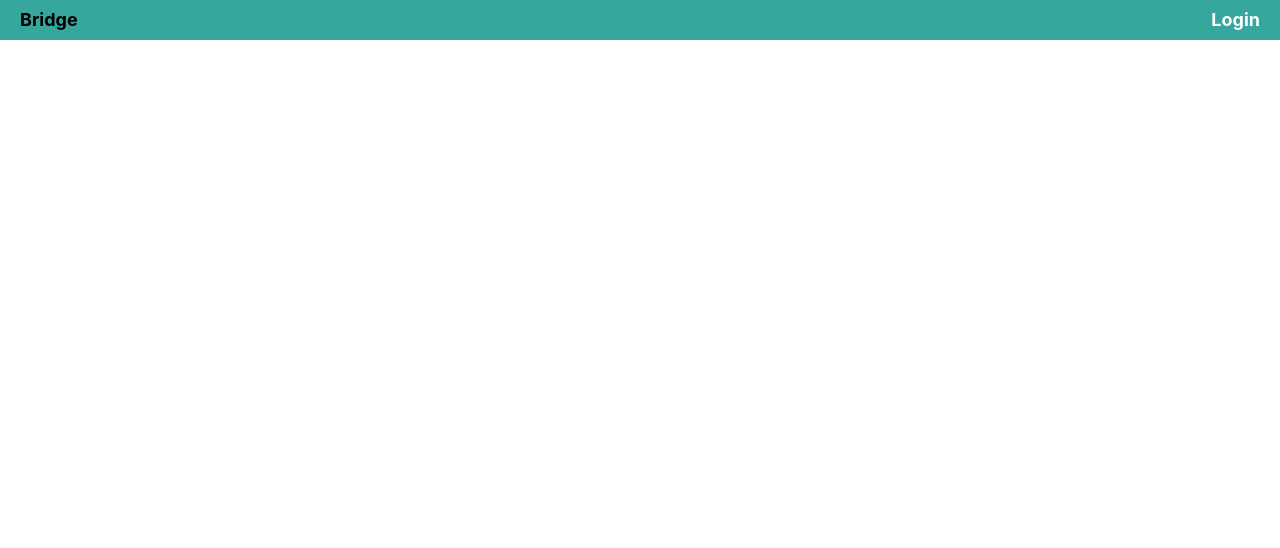
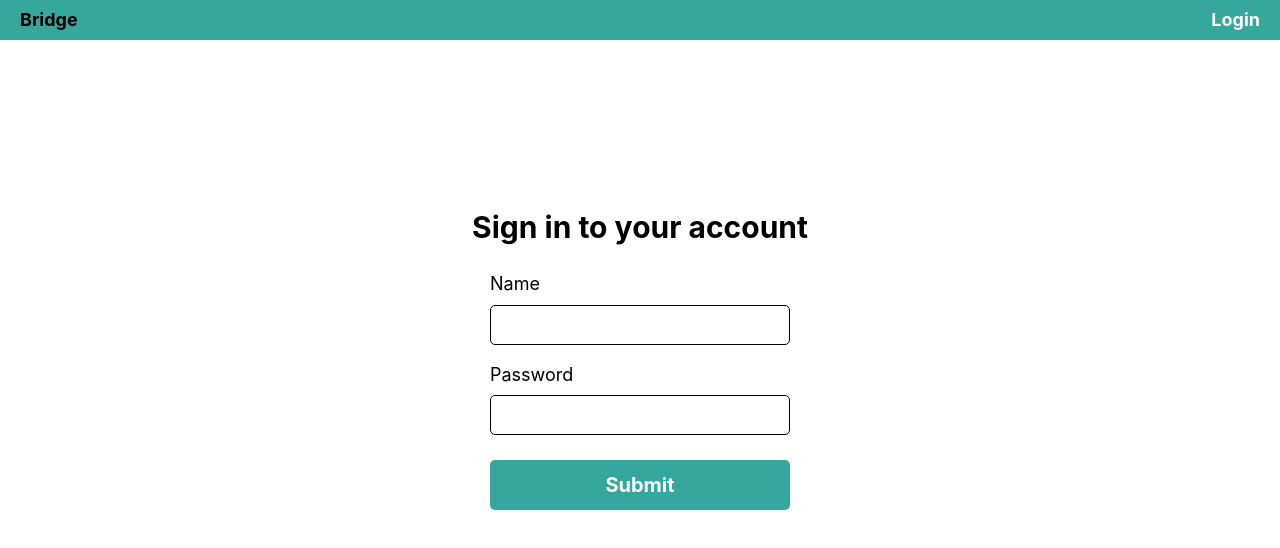
Before and after one commit to Nipponsuki/assignment-bridge-game-react, a React (Create React App) app: page /login in a window 1280 px wide. Shown: the top 548 px of the page. Built offline with nearby package versions, Linux system fonts and the light colour scheme.

Commit message:
add loginpage

```diff
--- a/src/components/Balance/Balance.tsx
+++ b/src/components/Balance/Balance.tsx
@@ -3,7 +3,6 @@ import useGameStore from 'stores/game';
 import styled from 'styled-components';
 
 const StyledBalance = styled.div`
-    width: 100%;
     background: #d0e1f9;
     color: #000000;
     padding: 1rem 2rem;
--- a/src/components/GameState/GameState.tsx
+++ b/src/components/GameInfo/GameInfo.tsx
@@ -46,7 +46,7 @@ const GAME_STATES = {
     isStarted: <InitialState />,
 };
 
-const StyledGameState = styled.div`
+const StyledGameInfo = styled.div`
     display: flex;
     flex-flow: column nowrap;
     align-items: center;
@@ -63,9 +63,9 @@ const StyledGameState = styled.div`
     }
 `;
 
-const GameState: React.FC = () => {
+const GameInfo: React.FC = () => {
     const { gameStatus } = useGameStore((state) => state);
-    return <StyledGameState>{GAME_STATES[gameStatus as GameStatus]}</StyledGameState>;
+    return <StyledGameInfo>{GAME_STATES[gameStatus as GameStatus]}</StyledGameInfo>;
 };
 
-export default GameState;
+export default GameInfo;
--- /dev/null
+++ b/src/components/LoginForm/LoginForm.tsx
@@ -0,0 +1,111 @@
+/* eslint-disable react/jsx-props-no-spreading */
+import * as React from 'react';
+import styled from 'styled-components';
+import { useForm, SubmitHandler } from 'react-hook-form';
+
+interface IFormInput {
+    name: string;
+    password: string;
+}
+
+const StyledForm = styled.form`
+    display: flex;
+    flex-direction: column;
+    align-items: center;
+    justify-content: center;
+    gap: 1rem;
+    font-size: 1.8rem;
+`;
+
+const StyledInput = styled.input`
+    border: 1px solid #000000;
+    border-radius: 5px;
+    width: 30rem;
+    height: 4rem;
+    padding: 1rem;
+    margin: 0;
+
+    &:focus {
+        outline: none;
+        border-color: var(--primaryColor);
+    }
+`;
+
+const StyledLabel = styled.label``;
+const InputWrapper = styled.div`
+    display: flex;
+    flex-direction: column;
+    gap: 1rem;
+    position: relative;
+    margin-bottom: 1rem;
+`;
+
+const ErrorMessage = styled.p`
+    color: #d0312d;
+    font-size: 1.4rem;
+    position: absolute;
+    bottom: -1.7rem;
+`;
+
+const FormHeading = styled.h2`
+    font-size: 3rem;
+    font-weight: bold;
+    margin-bottom: 2rem;
+`;
+
+const SumbitButton = styled.button`
+    border: none;
+    border-radius: 5px;
+    width: 30rem;
+    height: 5rem;
+    background-color: var(--primaryColor);
+    color: #ffffff;
+    cursor: pointer;
+    margin-top: 0.5rem;
+    font-size: 2rem;
+    font-weight: bold;
+    transition: background-color 0.3s ease;
+
+    &:hover {
+        background-color: #207567;
+    }
+`;
+
+const LoginForm: React.FC = () => {
+    const {
+        register,
+        handleSubmit,
+        formState: { errors, isSubmitting },
+    } = useForm<IFormInput>();
+    const onSubmit: SubmitHandler<IFormInput> = (data) => {
+        console.log(data);
+    };
+    return (
+        <StyledForm onSubmit={handleSubmit(onSubmit)}>
+            <FormHeading>Sign in to your account</FormHeading>
+            <InputWrapper>
+                <StyledLabel htmlFor="name">Name</StyledLabel>
+                <StyledInput
+                    {...register('name', { required: true, pattern: /^admin$/ })}
+                    id="name"
+                    type="text"
+                />
+                <ErrorMessage>{errors.name && 'Неверное имя'}</ErrorMessage>
+            </InputWrapper>
+            <InputWrapper>
+                <StyledLabel htmlFor="password">Password</StyledLabel>
+                <StyledInput
+                    {...register('password', { required: true, pattern: /^12345$/ })}
+                    type="password"
+                />
+                <ErrorMessage>{errors.password && 'Неверный пароль'}</ErrorMessage>
+            </InputWrapper>
+
+            <SumbitButton type="submit" disabled={isSubmitting}>
+                Submit
+            </SumbitButton>
+        </StyledForm>
+    );
+};
+
+export default LoginForm;
--- a/src/pages/home/HomePage.tsx
+++ b/src/pages/home/HomePage.tsx
@@ -1,7 +1,7 @@
 import { CardType } from 'api/cards';
 import Balance from 'components/Balance/Balance';
 import Card from 'components/Card/Card';
-import GameState from 'components/GameState/GameState';
+import GameInfo from 'components/GameInfo/GameInfo';
 import useCards from 'hooks/useCards';
 import * as React from 'react';
 
@@ -48,7 +48,7 @@ const HomePage: React.FC = () => {
     return (
         <StyledHomePage>
             <Balance />
-            <GameState />
+            <GameInfo />
 
             <CardsContainer>
                 {data && data.cards?.map((card: CardType) => <Card key={card.code} card={card} />)}
--- a/src/pages/login/LoginPage.tsx
+++ b/src/pages/login/LoginPage.tsx
@@ -1,7 +1,23 @@
+/* eslint-disable react/jsx-props-no-spreading */
 import * as React from 'react';
+import styled from 'styled-components';
+
+import LoginForm from 'components/LoginForm/LoginForm';
+
+const PageWrapper = styled.div`
+    display: flex;
+    align-items: center;
+    justify-content: center;
+    width: 100%;
+    height: 80vh;
+`;
 
 const LoginPage: React.FC = () => {
-    return <div>login</div>;
+    return (
+        <PageWrapper>
+            <LoginForm />
+        </PageWrapper>
+    );
 };
 
 export default LoginPage;
--- a/src/routes/Routes.tsx
+++ b/src/routes/Routes.tsx
@@ -3,6 +3,7 @@ import { Route, Switch } from 'react-router-dom';
 import HomePage from 'pages/home/HomePage';
 import Header from 'components/Header/Header';
 import styled from 'styled-components';
+import LoginPage from 'pages/login/LoginPage';
 
 const ContentWrapper = styled.main`
     display: flex;
@@ -17,6 +18,7 @@ const Routes: React.FC = () => {
             <ContentWrapper>
                 <Switch>
                     <Route exact path="/" component={HomePage} />
+                    <Route path="/login" component={LoginPage} />
                 </Switch>
             </ContentWrapper>
         </>
```
Also changed, not shown: 1 other file (tests, documents, lock files or other folders).
